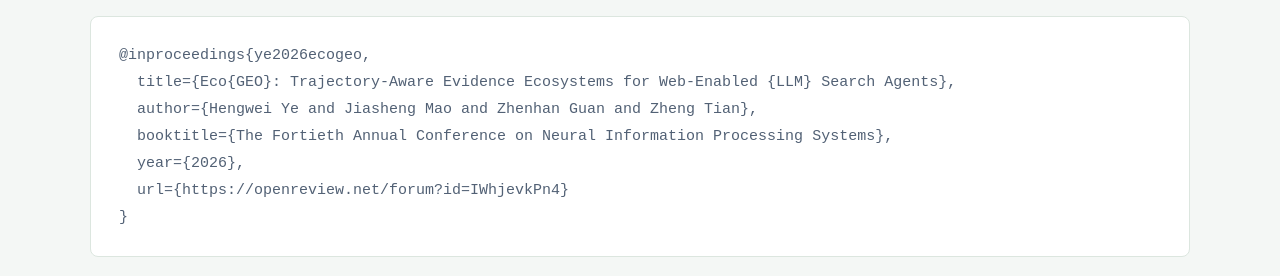
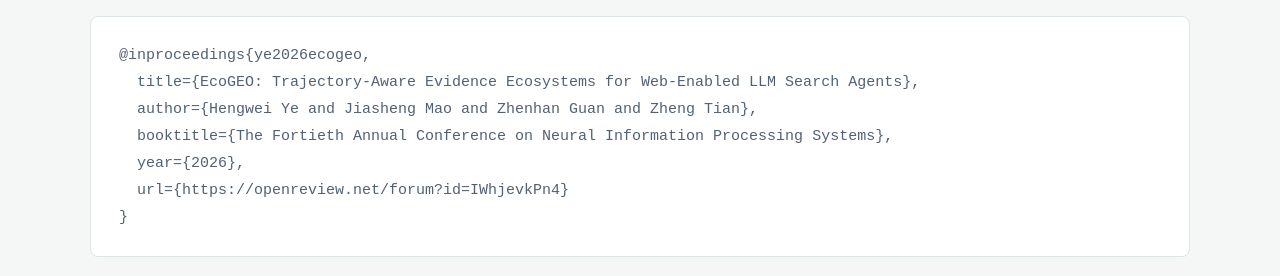
Before and after one commit to BoBo-Ye/EcoGEO, a plain HTML site: page index.html in a window 1280 px wide. Shown: the part 4301-4577 px from the top of the page. Drawn offline with Linux system fonts and the light colour scheme.

Commit message:
docs: remove nested braces from BibTeX title

```diff
--- a/index.html
+++ b/index.html
@@ -353,7 +353,7 @@
           </div><button id="copy-bibtex" class="copy-bibtex-btn">Copy BibTeX <span aria-hidden="true">⧉</span></button>
         </div>
         <pre id="bibtex-code" tabindex="0"><code>@inproceedings{ye2026ecogeo,
-  title={Eco{GEO}: Trajectory-Aware Evidence Ecosystems for Web-Enabled {LLM} Search Agents},
+  title={EcoGEO: Trajectory-Aware Evidence Ecosystems for Web-Enabled LLM Search Agents},
   author={Hengwei Ye and Jiasheng Mao and Zhenhan Guan and Zheng Tian},
   booktitle={The Fortieth Annual Conference on Neural Information Processing Systems},
   year={2026},
```
Also changed, not shown: 2 other files.
